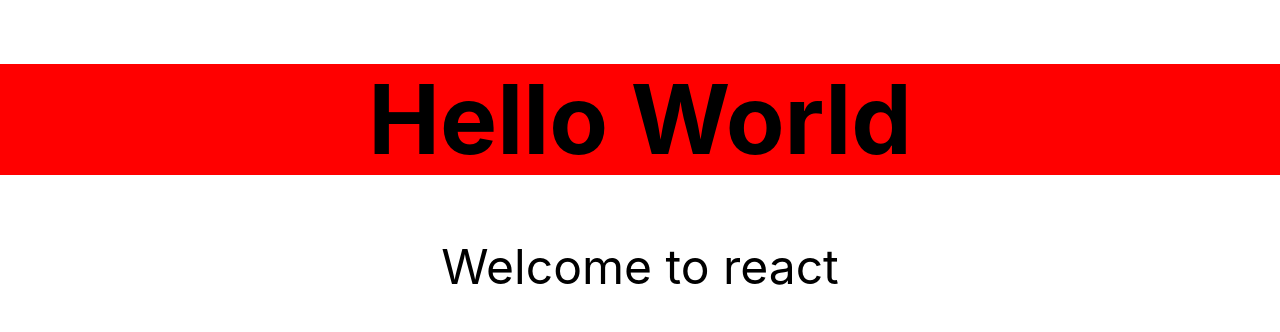
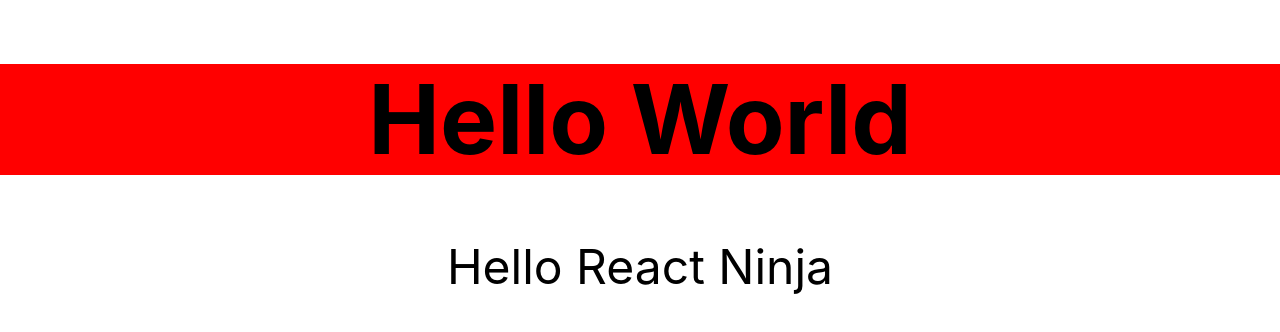
Before and after one commit to Edward-Rodriguez/robofriends, a React (Create React App) app: page / in a window 1280 px wide. Shown: the top 332 px of the page. Built offline with nearby package versions, Linux system fonts and the light colour scheme.

Commit message:
Add prop to Hello component

```diff
--- a/src/Hello.js
+++ b/src/Hello.js
@@ -6,10 +6,21 @@
     return (
       <div className='f1 tc'>
         <h1>Hello World</h1>
-        <p>Welcome to react</p>
+        <p>{this.props.greeting}</p>
       </div>
     );
   }
 }
 
+// another way of writing above code as a function
+// const Hello = (props) => {
+//     ender() {
+//         return (
+//           <div className='f1 tc'>
+//             <h1>Hello World</h1>
+//             <p>{props.greeting}</p>
+//           </div>
+//         );
+// }
+
 export default Hello;
--- a/src/index.js
+++ b/src/index.js
@@ -8,7 +8,7 @@
 
 ReactDOM.render(
   <React.StrictMode>
-    <Hello />
+    <Hello greeting={'Hello' + ' React Ninja'} />
   </React.StrictMode>,
   document.getElementById('root')
 );
```
